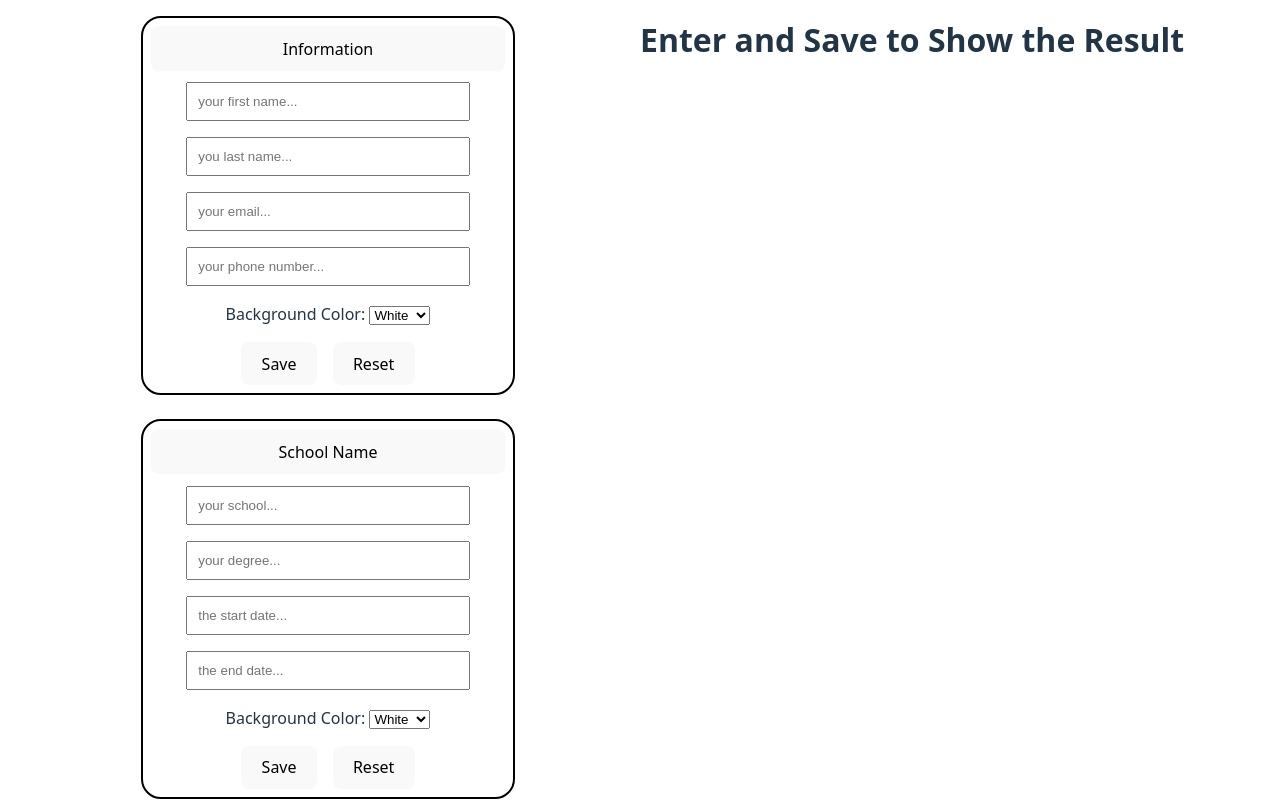
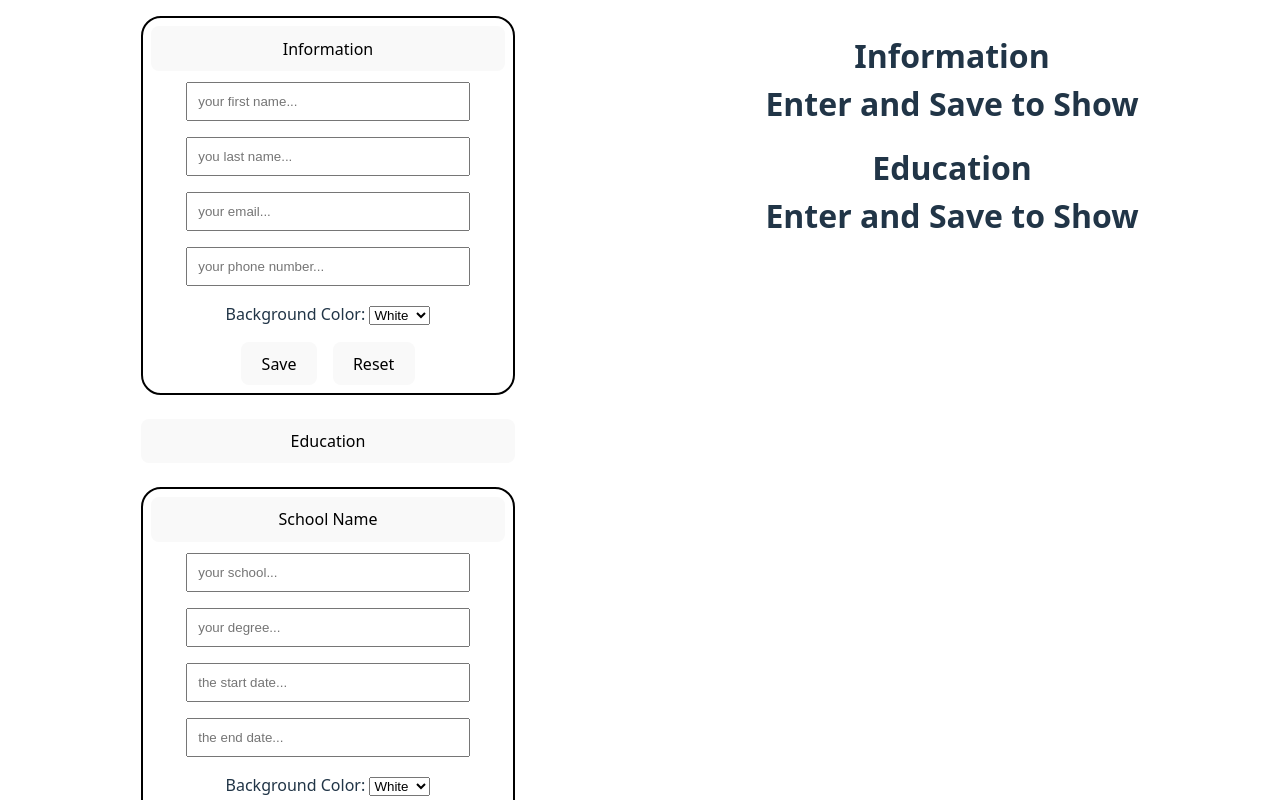
Before and after one commit to rasooli451/CVgenerator, a React (Vite) app: page / in a window 1280 px wide. Shown: the top 800 px of the page. Built offline with nearby package versions, Linux system fonts and the light colour scheme.

Commit message:
finished up forms, started working on results

```diff
--- a/src/Top.jsx
+++ b/src/Top.jsx
@@ -9,18 +9,49 @@ import Education from "./Components/Education";
 
 import Experience from "./Components/Experience";
 
+import Informationui from "./Components/Informationui";
+
+import Educationui from "./Components/Educationui";
+
 import "./top.css";
+import { useState } from "react";
 
 
 export default function Top(){
+    //arguments to pass to each form component, a function to pass objects when they are saved in forms
+    const [information, setInformation] = useState(null);
+    const [education, setEducation] = useState(null);
+    const [experience, setExperience] = useState(null);
+    const [showEducation, setShowEducation] = useState(true);
+
+
+    function hideComponent(obj, callback){
+        callback(!obj);
+    }
+
+    function handleChange(obj, callback){
+        callback(obj);
+    }
+
+
+
     return <>
     <div className="forms">
-    <Information />
-    <Education />
-    <Experience />
+
+    <Information onsave={(obj)=> handleChange(obj, setInformation)}/>
+    <button className="hideComp" type="button" onClick={()=> hideComponent(showEducation, setShowEducation)}>Education</button>
+    {showEducation ? <Education onsave={(obj)=> handleChange(obj, setEducation)}/> : <Education onsave={(obj)=> handleChange(obj, setEducation)} className="hide"/>}
+    <Experience onsave={(obj)=> handleChange(obj, setExperience)}/>
     </div>
     <div className="result">
-        <h1>Enter and Save to Show the Result</h1>
+        <div className="information sect" style={information == null ? null : information.style}>
+            <Informationui obj={information}/>
+        </div>
+        <div className="education sect" style={education == null ? null : education.style}>
+            <h1>Education</h1>
+            <Educationui obj={education}/>
+        </div>
+        <div className="experience sect"></div>
     </div>
     </>
 
```
